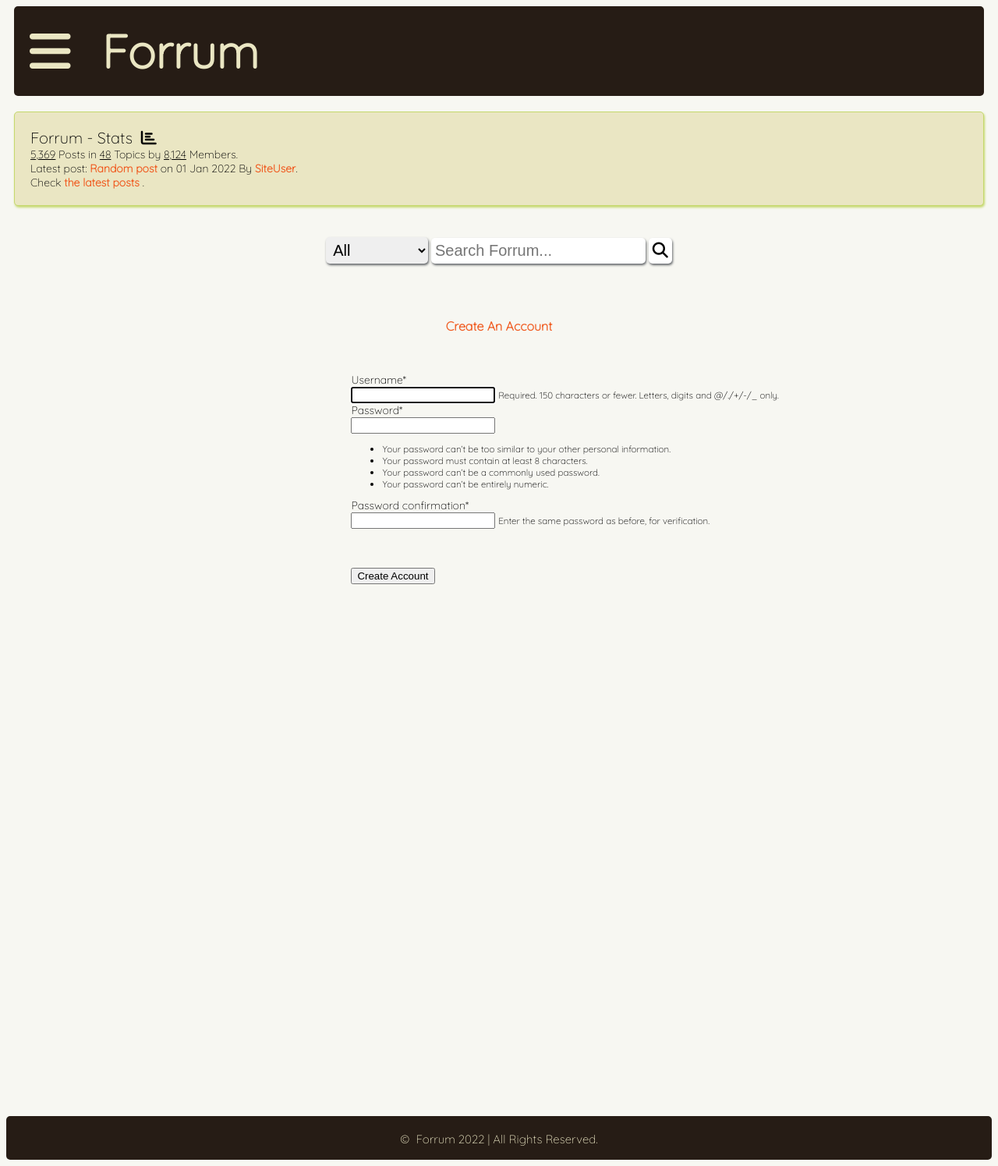
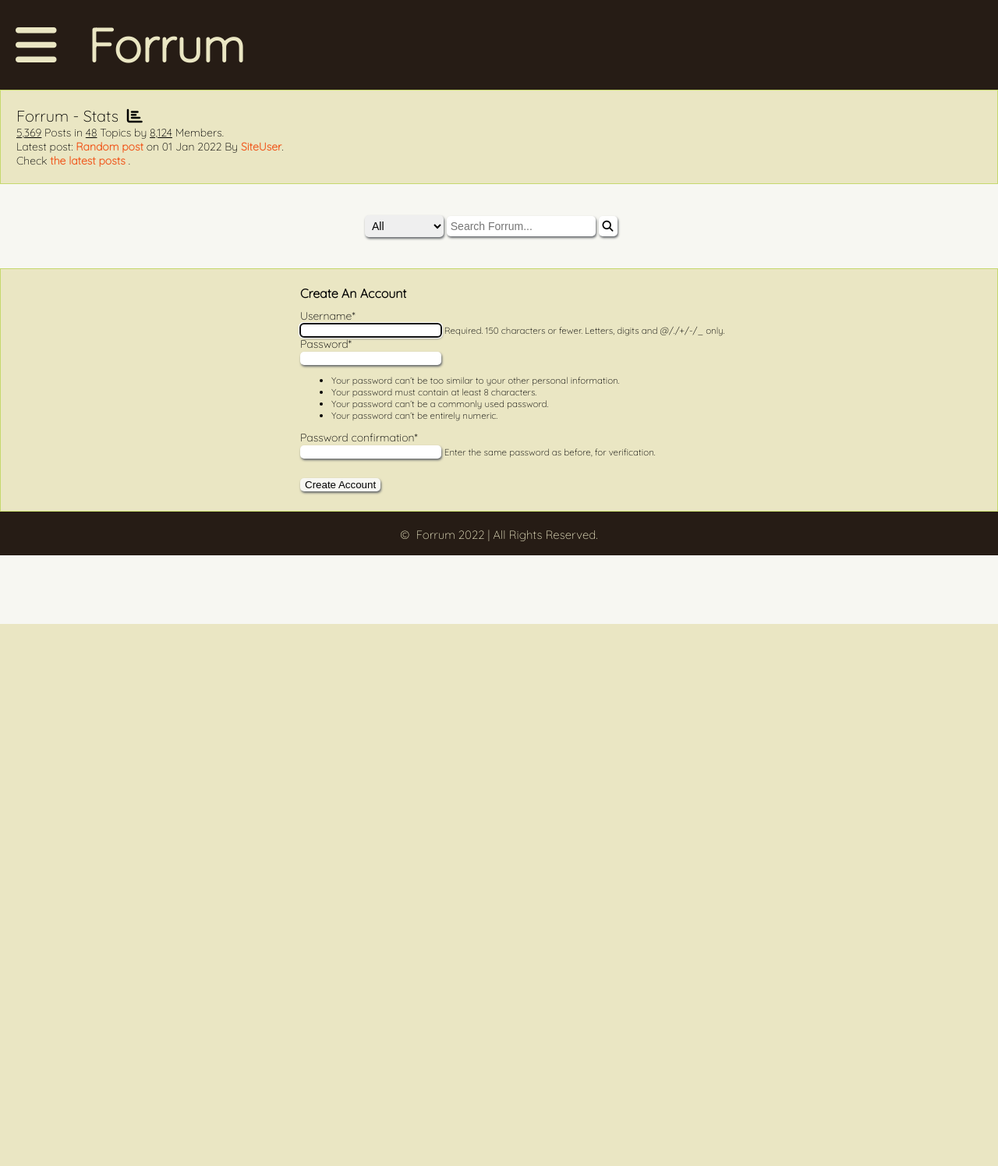
Before and after one commit to gordonbates/Forrum, a Django app: page /account/signup/ in a window 1280 px wide. Shown: the whole page at 78% size. After the commit the page ends 800 px from the top, so only its background shows below. Run offline with Django 4.2, Linux system fonts and the light colour scheme; parts of the project's set-up code (start-up, migrations or seed data) failed here and were passed over; some libraries are stand-ins or nearby versions.

Commit message:
Remove margins and border radius of header,stat divs. Improve django forms using css. General tidy up

```diff
--- a/static/style/style.css
+++ b/static/style/style.css
@@ -5,6 +5,10 @@
 
 * {
     box-sizing: border-box;
+}
+
+body {
+    margin: 0%;
 }
 
 html {
@@ -32,12 +36,10 @@ h1 {
 }
 
 footer {
-    margin-top: 20px;
     padding: 20px;
     display: block;
     font-size: 15px;
     text-align: center;
-    border-radius: 5px;
     color: #eae6c3;
     background-color: #261c15;
     bottom: 0;
@@ -52,7 +54,7 @@ footer {
 
 .container {
     margin: 20px;
-    padding: 20px;
+    padding: 15px;
 }
 
 .subtread {
@@ -93,17 +95,17 @@ footer {
     color: #261c15;
 }
 
+.sign-up {
+    border: 1px solid red;
+}
+
 
 /* ************************ Header */
 
-header {
-    margin-inline: 10px;
-}
-
 .navbar {
+    margin: 0%;
     display: flex;
     align-items: center;
-    border-radius: 5px;
     position: relative;
     color: #eae6c3;
     background-color: #261c15;
@@ -168,12 +170,11 @@ header {
 /* ************************ Forrum Stats */
 
 .forum-stats {
+    margin: 0%;
     background-color: #eae6c3;
-    margin-top: 20px;
     padding: 20px;
-    border-radius: 5px;
-    border: solid 1px #c5d86d;
-    box-shadow: 1px 2px 3px #c5d86d;
+    border: 1px solid #c5d86d;
+    /* box-shadow: 1px 2px 3px #c5d86d; */
 }
 
 .chart {
@@ -188,7 +189,7 @@ header {
     margin: 20px;
     padding: 20px;
     display: flex;
-    justify-content: center;
+    margin-left: 35%
 }
 
 .search-bar select {
@@ -196,7 +197,7 @@ header {
     border-radius: 5px;
     padding: 5px;
     box-shadow: 1px 2px 3px #63666A;
-    font-size: 20px;
+    font-size: 14px;
 }
 
 .search-bar input {
@@ -204,14 +205,14 @@ header {
     border-radius: 5px;
     padding: 5px;
     box-shadow: 1px 2px 3px #63666A;
-    font-size: 20px;
+    font-size: 14px;
 }
 
 .search-bar button {
     border: none;
     border-radius: 5px;
     padding: 5px;
-    font-size: 20px;
+    font-size: 14px;
     background-color: #fff;
     box-shadow: 1px 2px 3px #63666A;
 }
@@ -256,6 +257,7 @@ header {
 
 
 /* ************************ Table body */
+
 .table-row {
     display: flex;
 }
@@ -410,6 +412,7 @@ header {
     border-radius: 50%;
 }
 
+
 /* ************************ Comment Section */
 
 .hide {
@@ -447,6 +450,37 @@ header {
     margin-top: 40px;
 }
 
+
+/* ******************************* */
+/* ************************ Register forms */
+
+.signup {
+    margin: 0%;
+    padding-top: 10px;
+    padding-left: 30%;
+    background-color: #eae6c3;
+    border: 1px solid #c5d86d;
+}
+
+input[type="password"i] {
+    border: none;
+    border-radius: 5px;
+    box-shadow: 1px 2px 3px #63666A;
+}
+
+input[type="text"i] {
+    border: none;
+    border-radius: 5px;
+    box-shadow: 1px 2px 3px #63666A;
+}
+
+input[type="submit"i] {
+    border: none;
+    border-radius: 5px;
+    box-shadow: 1px 2px 3px #63666A;
+    background-color: #f7f7f2;
+    cursor: pointer;
+}
 
 /* ******************************* */
 /* ************************ Media Queries */
--- a/threads/templates/base.html
+++ b/threads/templates/base.html
@@ -23,8 +23,8 @@
                     {% if user.is_authenticated %}
                     <li class="nav-item"><a href="{% url 'logout' %}">Logout</a></li>
                     {% else %}
-                    <li class="nav-item"><a href="{% url 'signin' %}">Signin</a></li>
-                    <li class="nav-item"><a href="{% url 'signup' %}">Signup</a></li>
+                    <li class="nav-item"><a href="{% url 'signup' %}">Sign Up</a></li>
+                    <li class="nav-item"><a href="{% url 'signin' %}">Log In</a></li>
                     {% endif %}
                     <li class="nav-item"><a href="{% url 'home' %}">Home</a></li>
                 </ul>
--- a/threads/templates/register/signup.html
+++ b/threads/templates/register/signup.html
@@ -2,11 +2,13 @@
 {% load crispy_forms_tags %}
 {% block content %}
 
-<h1 style="text-align:center; margin-block:50px; color: #f05d23;">Create An Account</h1>
 
-<form method="post" action="" style="margin-left: 35%;margin-bottom: 50%;">{% csrf_token %}
-    {{form|crispy}}
-    <input type="submit" value="Create Account"  style="margin-block:50px;">
-</form>
+<div class="signup">
+    <h1>Create An Account</h1>
+    <form method="post" action="">{% csrf_token %}
+        {{form|crispy}}
+        <input type="submit" value="Create Account" style="margin-block:25px;">
+    </form>
+</div>
 
 {% endblock content %}
```
Also changed, not shown: db.sqlite3, media/authors/AA40C271-B792-4E9D-82C0-F41642630104.jpeg (added), media/authors/neil-armstrong.jpeg (added).
